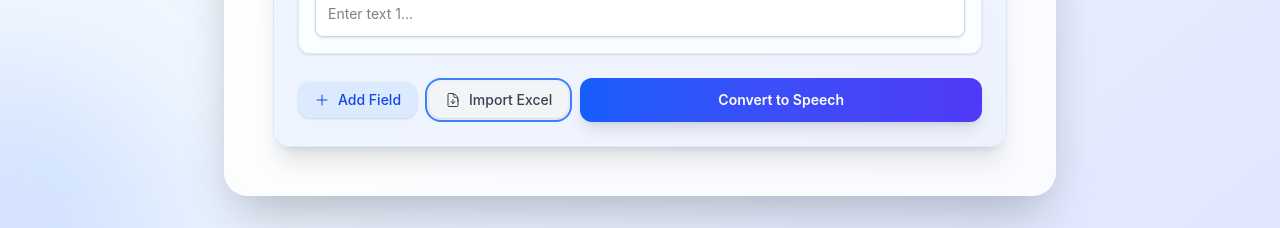
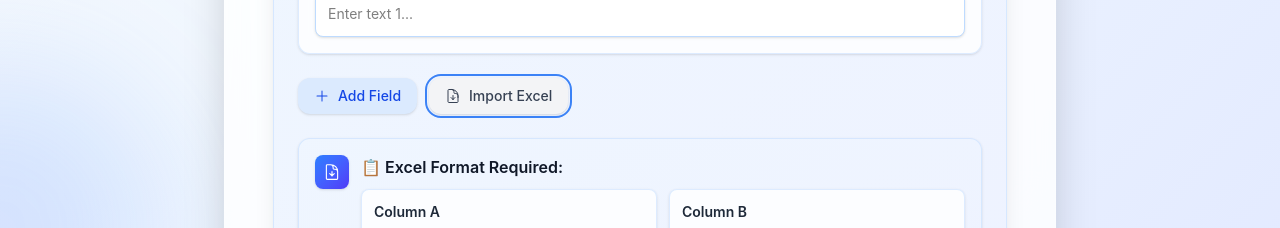
Before and after one commit to yaredtekile/addis_ai_platform, a React (Vite) app: page / in a window 1280 px wide. Both pictures are taken after a click on the button "Import Excel". Shown: the part 783-1011 px from the top of the page. Built offline with nearby package versions, Linux system fonts and the light colour scheme; no server answers.

Commit message:
(feat) excel import helper (info)

```diff
--- a/src/components/TextInputForm.jsx
+++ b/src/components/TextInputForm.jsx
@@ -7,6 +7,7 @@ export default function TextInputForm({ onSubmit, loading, audioEntries = [], la
   // If imported, fields: [{en: '...', tr: ''}], else: [{en: '', tr: ''}]
   const [fields, setFields] = useState([{ en: '', tr: '' }]);
   const [imported, setImported] = useState(false);
+  const [showInstructions, setShowInstructions] = useState(false);
   const fileInputRef = useRef();
   const [error, setError] = useState('');
 
@@ -30,6 +31,7 @@ export default function TextInputForm({ onSubmit, loading, audioEntries = [], la
   };
 
   const handleImportClick = () => {
+    setShowInstructions(false);
     fileInputRef.current.click();
   };
 
@@ -122,15 +124,58 @@ export default function TextInputForm({ onSubmit, loading, audioEntries = [], la
             <HiPlus className="text-base" />
             Add Field
           </button>
+
+          {/* Import Excel Section with Instructions */}
+          <div className="relative group">
             <button
               type="button"
-            onClick={handleImportClick}
+              onClick={() => setShowInstructions(!showInstructions)}
               className="flex items-center gap-2 px-4 py-2 bg-gray-100 text-gray-700 rounded-xl hover:bg-blue-100 hover:text-blue-700 shadow-sm text-sm font-medium transition-all duration-200 hover:shadow-md"
               title="Import Excel file"
             >
               <HiOutlineDocumentArrowDown className="text-base" />
               Import Excel
             </button>
+          </div>
+
+          {/* Toggle Instructions */}
+          {showInstructions && (
+            <div className="w-full bg-gradient-to-br from-blue-50 to-indigo-50 border border-blue-200/50 rounded-xl p-4 mt-3 shadow-sm">
+              <div className="flex items-start gap-3">
+                <div className="p-2 bg-gradient-to-br from-blue-500 to-indigo-600 rounded-lg flex-shrink-0 shadow-sm">
+                  <HiOutlineDocumentArrowDown className="text-white text-lg" />
+                </div>
+                <div className="flex-1">
+                  <h4 className="font-semibold text-gray-900 mb-2">📋 Excel Format Required:</h4>
+                  <div className="grid grid-cols-2 gap-3 text-sm mb-3">
+                    <div className="bg-white/80 backdrop-blur-sm rounded-lg p-3 border border-blue-200/50 shadow-sm">
+                      <div className="font-semibold text-gray-800 mb-1">Column A</div>
+                      <div className="text-gray-700">English text</div>
+                      <div className="text-xs text-gray-600 mt-1">(can be empty)</div>
+                    </div>
+                    <div className="bg-white/80 backdrop-blur-sm rounded-lg p-3 border border-blue-200/50 shadow-sm">
+                      <div className="font-semibold text-gray-800 mb-1">Column B</div>
+                      <div className="text-gray-700">
+                        {language === 'am' ? 'Amharic' : language === 'om' ? 'Afan Oromo' : 'Amharic/Afan Oromo'} text
+                      </div>
+                      <div className="text-xs text-gray-600 mt-1">(required)</div>
+                    </div>
+                  </div>
+                  <div className="text-xs text-gray-700 bg-white/60 backdrop-blur-sm rounded-lg p-2 mb-3 border border-blue-200/50">
+                    💡 <strong>Important:</strong> Column A can be empty, but Column B must contain the text you want to convert to speech.
+                  </div>
+                  <button
+                    type="button"
+                    onClick={handleImportClick}
+                    className="px-4 py-2 bg-gradient-to-r from-blue-600 to-indigo-600 text-white rounded-lg hover:from-blue-700 hover:to-indigo-700 transition-all duration-200 font-medium text-sm shadow-sm hover:shadow-md"
+                  >
+                    Choose Excel File
+                  </button>
+                </div>
+              </div>
+            </div>
+          )}
+
           <input
             type="file"
             accept=".xlsx,.xls"
```
Lines whose indentation alone changed are shown as unchanged.
